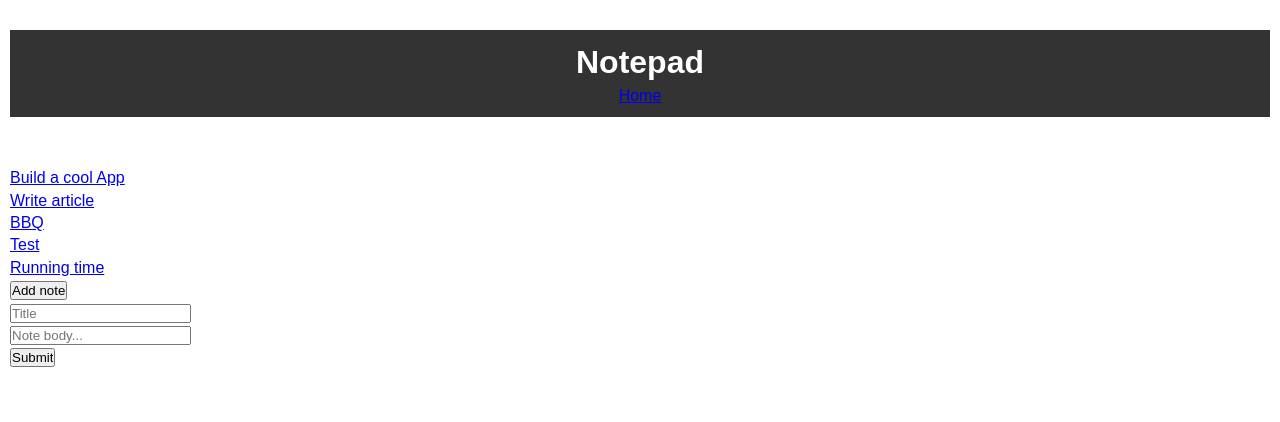
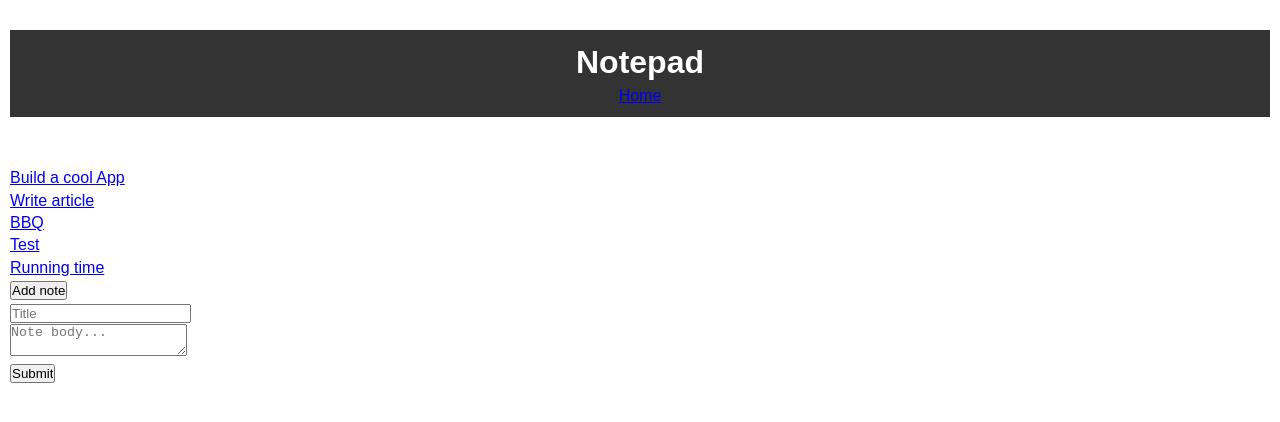
Before and after one commit to suzanamelomoraes/notepad, a React (Create React App) app: page / in a window 1280 px wide. Both pictures are taken after a click on the button "Add note". Shown: the top 422 px of the page. Built offline with nearby package versions, Linux system fonts and the light colour scheme.

Commit message:
apply styling on the buttons

```diff
--- a/src/components/AddNotes.jsx
+++ b/src/components/AddNotes.jsx
@@ -34,8 +34,7 @@ const AddNotes = ({ addNote }) => {
           />
         </div>
         <div>
-          <input
-            type='text'
+          <textarea
             name='body'
             className='input'
             value={value.body}
--- a/src/components/Notes.jsx
+++ b/src/components/Notes.jsx
@@ -105,7 +105,9 @@ const Notes = () => {
           <NotesTitles notes={notes} />
         </Route>
 
-        <button onClick={handleShowForm}>Add note</button>
+        <button className='button' onClick={handleShowForm}>
+          Add note
+        </button>
         {showForm && <AddNotes addNote={addNote} notes={notes} />}
       </div>
 
```
